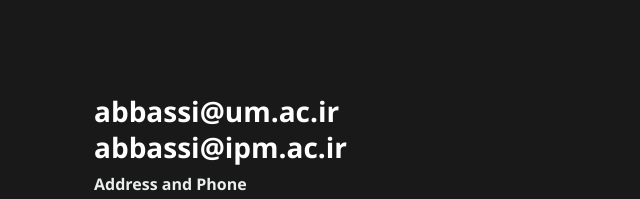
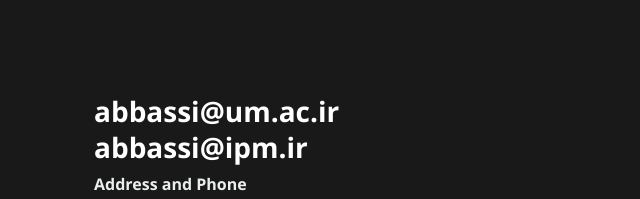
Before and after one commit to s-abbassi/s-abbassi.github.io, a plain HTML site: page index.html in a window 1280 px wide. Shown: the part 5334-5533 px from the top of the page, 226-866 px from the left. Drawn offline with nearby package versions, Linux system fonts and the light colour scheme; files whose address does not match are found by name.

Commit message:
correct some typos

```diff
--- a/index.html
+++ b/index.html
@@ -715,7 +715,7 @@ of the most unstable mode, and to increase of the fragmentation scale of the fil
 
             <div class="ten columns">
 
-                  <h2 style="color:white;"> abbassi@um.ac.ir <br> abbassi@ipm.ac.ir </h2>
+                  <h2 style="color:white;"> abbassi@um.ac.ir <br> abbassi@ipm.ir </h2>
                   <h4>Address and Phone</h4>
 					   <p class="address">
 						   Shahram Abbassi<br>
```
